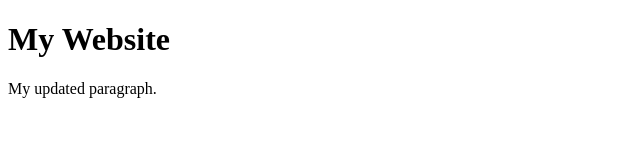
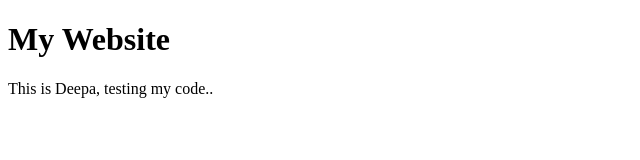
Before and after one commit to Deepa-Chand/jenkins, a plain HTML site: page index.html in a window 1280 px wide. Shown: the full height of the page, 0-640 px from the left. Drawn offline with Linux system fonts and the light colour scheme.

Commit message:
Update index.html

```diff
--- a/index.html
+++ b/index.html
@@ -4,7 +4,7 @@
 
 <h1>My Website</h1>
 
-<p>My updated paragraph.</p>
+<p>This is Deepa, testing my code..</p>
 
 </body>
 </html>
```
